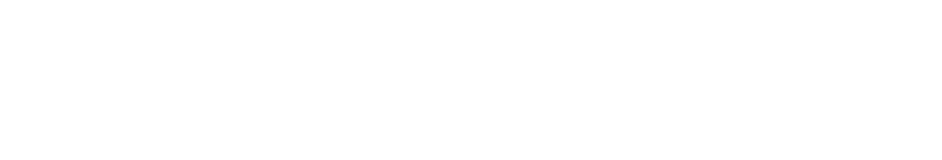
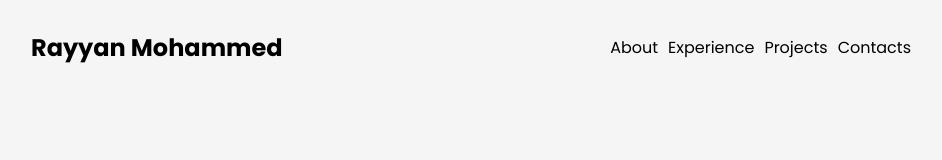
Before and after one commit to rmnali23/My_PORTFOLIO, a plain HTML site: page index.html in a window 1280 px wide. Shown: the whole page, without its empty margins (169-1111 px from the left). Drawn offline with Linux system fonts and the light colour scheme.

Commit message:
navbar created

```diff
--- a/index.html
+++ b/index.html
@@ -1 +1,28 @@
-<!--    -->
+<!DOCTYPE html>
+<html lang="en">
+<head>
+    <meta charset="UTF-8">
+    <meta name="viewport" content="width=device-width, initial-scale=1.0">
+    <title>Document</title>
+    <link rel="stylesheet" href="./style.css">
+</head>
+<body>
+    <nav>
+        <div id ="nav-container" class="flex">
+         <div>
+            <h1>Rayyan Mohammed</h1>
+         </div>
+        <div>
+            <ul class="flex">
+                <li><a href="">About</a></li>
+                <li><a href=""></a>Experience</li>
+                <li><a href=""></a>Projects</li>
+                <li><a href=""></a>Contacts</li>
+            </ul>
+        </div>
+    </div>
+
+</nav>
+
+</body>
+</html>
--- /dev/null
+++ b/style.css
@@ -0,0 +1,46 @@
+
+@import url('https://fonts.googleapis.com/css2?family=Poppins:ital,wght@0,100;0,200;0,300;0,400;0,500;0,600;0,700;0,800;0,900;1,100;1,200;1,300;1,400;1,500;1,600;1,700;1,800;1,900&display=swap');
+
+*{
+    margin: 0px;
+    padding: 0px;
+    box-sizing: border-box;
+
+}
+body{
+    font-family: "Poppins", sans-serif;
+    background: #f5f5f5;
+}
+
+
+
+html {
+    scroll-behavior: smooth;
+
+}
+
+a {
+    text-decoration: none;
+    color: black;
+    font-size: 1.2 rem;
+
+}
+
+li {
+    list-style: none;
+}
+/*all used classes*/
+.flex {
+    display: flex;
+    align-items: center;
+    justify-content: space-between;
+    gap: 10px;
+
+}
+
+/*navbar*/
+#nav-container {
+    padding: 30px 200px;
+
+
+}
```
Also changed, not shown: assets/about-pic.png (renamed from Portfolio/assets/about-pic.png), assets/arrow.png (renamed from Portfolio/assets/arrow.png), assets/checkmark.png (renamed from Portfolio/assets/checkmark.png), assets/education.png (renamed from Portfolio/assets/education.png), assets/email.png (renamed from Portfolio/assets/email.png), assets/experience.png (renamed from Portfolio/assets/experience.png), assets/github.png (renamed from Portfolio/assets/github.png), assets/linkedin.png (renamed from Portfolio/assets/linkedin.png), assets/profile-pic-2.png (renamed from Portfolio/assets/profile-pic-2.png), assets/profile-pic.png (renamed from Portfolio/assets/profile-pic.png), assets/project-1.png (renamed from Portfolio/assets/project-1.png), assets/project-2.png (renamed from Portfolio/assets/project-2.png), assets/project-3.png (renamed from Portfolio/assets/project-3.png), 2 other files.
